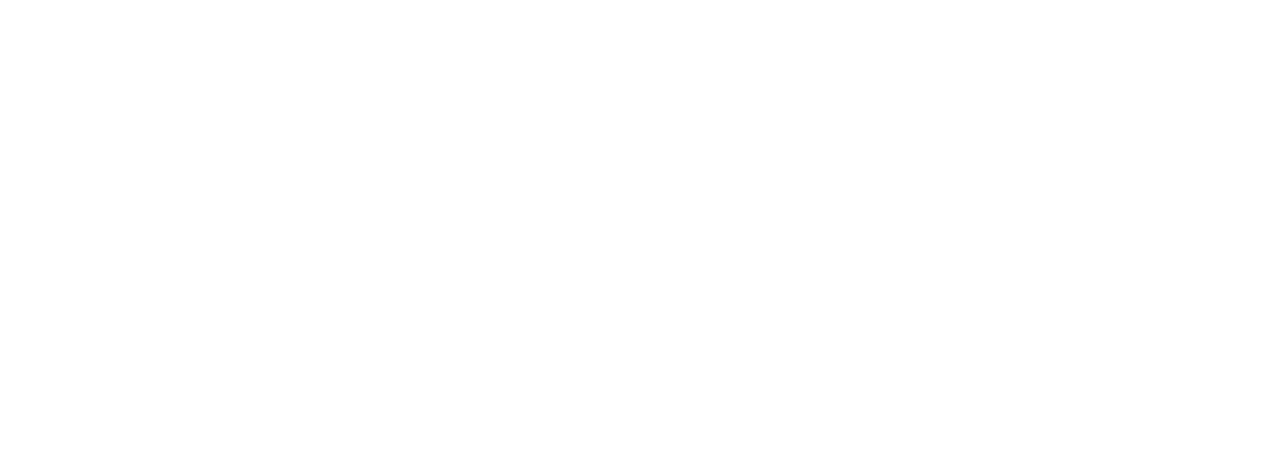
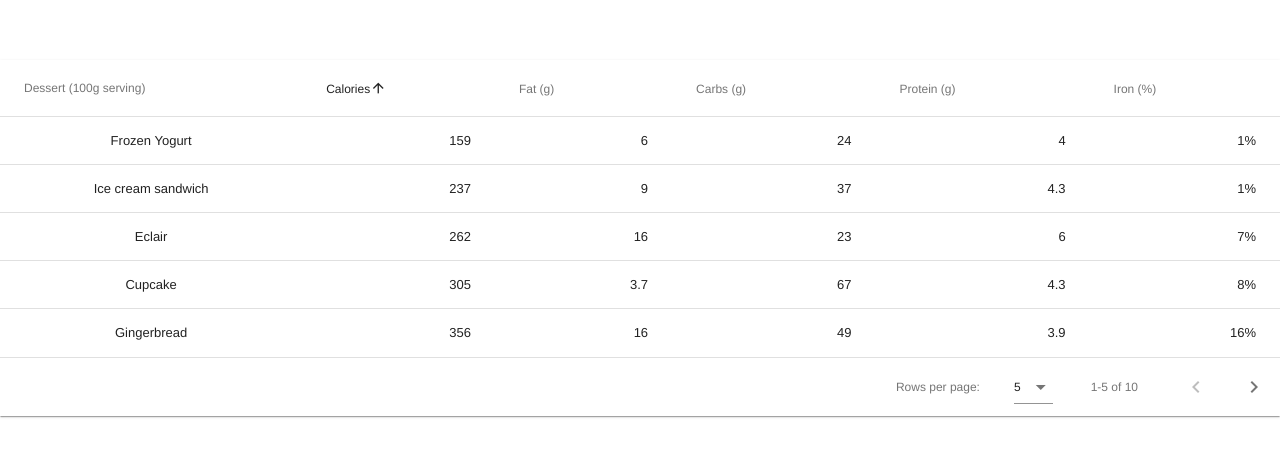
Before and after one commit to ndbinh144/CNM_DAGK, a Vue app in the folder Frontend/: page /#/ in a window 1280 px wide. Shown: the top 456 px of the page. Built offline with nearby package versions, Linux system fonts and the light colour scheme.

Commit message:
Request Receiver Frontend

```diff
--- a/Frontend/package.json
+++ b/Frontend/package.json
@@ -14,7 +14,9 @@
     "build": "node build/build.js"
   },
   "dependencies": {
+    "axios": "^0.18.0",
     "lodash": "^4.17.11",
+    "material-design-icons-iconfont": "^4.0.2",
     "vue": "^2.5.2",
     "vue-router": "^3.0.1",
     "vuetify": "^1.3.5"
--- a/Frontend/src/components/HelloWorld.vue
+++ b/Frontend/src/components/HelloWorld.vue
@@ -1,113 +1,130 @@
 <template>
-  <div class="hello">
-    <h1>{{ msg }}</h1>
-    <h2>Essential Links</h2>
-    <ul>
-      <li>
-        <a
-          href="https://vuejs.org"
-          target="_blank"
-        >
-          Core Docs
-        </a>
-      </li>
-      <li>
-        <a
-          href="https://forum.vuejs.org"
-          target="_blank"
-        >
-          Forum
-        </a>
-      </li>
-      <li>
-        <a
-          href="https://chat.vuejs.org"
-          target="_blank"
-        >
-          Community Chat
-        </a>
-      </li>
-      <li>
-        <a
-          href="https://twitter.com/vuejs"
-          target="_blank"
-        >
-          Twitter
-        </a>
-      </li>
-      <br>
-      <li>
-        <a
-          href="http://vuejs-templates.github.io/webpack/"
-          target="_blank"
-        >
-          Docs for This Template
-        </a>
-      </li>
-    </ul>
-    <h2>Ecosystem</h2>
-    <ul>
-      <li>
-        <a
-          href="http://router.vuejs.org/"
-          target="_blank"
-        >
-          vue-router
-        </a>
-      </li>
-      <li>
-        <a
-          href="http://vuex.vuejs.org/"
-          target="_blank"
-        >
-          vuex
-        </a>
-      </li>
-      <li>
-        <a
-          href="http://vue-loader.vuejs.org/"
-          target="_blank"
-        >
-          vue-loader
-        </a>
-      </li>
-      <li>
-        <a
-          href="https://github.com/vuejs/awesome-vue"
-          target="_blank"
-        >
-          awesome-vue
-        </a>
-      </li>
-    </ul>
-  </div>
+  <v-data-table
+    :headers="headers"
+    :items="desserts"
+    class="elevation-1"
+  >
+    <template slot="items" slot-scope="props">
+      <td>{{ props.item.name }}</td>
+      <td class="text-xs-right">{{ props.item.calories }}</td>
+      <td class="text-xs-right">{{ props.item.fat }}</td>
+      <td class="text-xs-right">{{ props.item.carbs }}</td>
+      <td class="text-xs-right">{{ props.item.protein }}</td>
+      <td class="text-xs-right">{{ props.item.iron }}</td>
+    </template>
+  </v-data-table>
 </template>
 
 <script>
 export default {
-  name: 'HelloWorld',
   data () {
     return {
-      msg: 'Welcome to Your Vue.js App'
-    }
+      headers: [
+        {
+          text: 'Dessert (100g serving)',
+          align: 'left',
+          sortable: false,
+          value: "name"
+        },
+        { text: "Calories", value: "calories" },
+        { text: "Fat (g)", value: "fat" },
+        { text: "Carbs (g)", value: "carbs" },
+        { text: "Protein (g)", value: "protein" },
+        { text: "Iron (%)", value: "iron" }
+      ],
+      desserts: [
+        {
+          value: false,
+          name: "Frozen Yogurt",
+          calories: 159,
+          fat: 6.0,
+          carbs: 24,
+          protein: 4.0,
+          iron: "1%"
+        },
+        {
+          value: false,
+          name: "Ice cream sandwich",
+          calories: 237,
+          fat: 9.0,
+          carbs: 37,
+          protein: 4.3,
+          iron: "1%"
+        },
+        {
+          value: false,
+          name: "Eclair",
+          calories: 262,
+          fat: 16.0,
+          carbs: 23,
+          protein: 6.0,
+          iron: "7%"
+        },
+        {
+          value: false,
+          name: "Cupcake",
+          calories: 305,
+          fat: 3.7,
+          carbs: 67,
+          protein: 4.3,
+          iron: "8%"
+        },
+        {
+          value: false,
+          name: "Gingerbread",
+          calories: 356,
+          fat: 16.0,
+          carbs: 49,
+          protein: 3.9,
+          iron: "16%"
+        },
+        {
+          value: false,
+          name: "Jelly bean",
+          calories: 375,
+          fat: 0.0,
+          carbs: 94,
+          protein: 0.0,
+          iron: "0%"
+        },
+        {
+          value: false,
+          name: "Lollipop",
+          calories: 392,
+          fat: 0.2,
+          carbs: 98,
+          protein: 0,
+          iron: "2%"
+        },
+        {
+          value: false,
+          name: "Honeycomb",
+          calories: 408,
+          fat: 3.2,
+          carbs: 87,
+          protein: 6.5,
+          iron: "45%"
+        },
+        {
+          value: false,
+          name: "Donut",
+          calories: 452,
+          fat: 25.0,
+          carbs: 51,
+          protein: 4.9,
+          iron: "22%"
+        },
+        {
+          value: false,
+          name: "KitKat",
+          calories: 518,
+          fat: 26.0,
+          carbs: 65,
+          protein: 7,
+          iron: "6%"
+        }
+      ]
+    };
   }
-}
+};
 </script>
-
-<!-- Add "scoped" attribute to limit CSS to this component only -->
-<style scoped>
-h1, h2 {
-  font-weight: normal;
-}
-ul {
-  list-style-type: none;
-  padding: 0;
-}
-li {
-  display: inline-block;
-  margin: 0 10px;
-}
-a {
-  color: #42b983;
-}
-</style>
--- a/Frontend/src/components/RequestReceiver.vue
+++ b/Frontend/src/components/RequestReceiver.vue
@@ -1,188 +1,87 @@
 <template>
-    <div id="booking" class="section">
-		<div class="section-center">
-			<div class="container">
-				<div class="row">
-					<div class="booking-form">
-						<div class="form-header">
-							<h1>Book a car</h1>
-						</div>
-						<form>
-							<div class="form-group">
-								<span class="form-label">Full name</span>
-								<input v-model="name" class="form-control" type="tel" placeholder="Enter your full name">
-							</div>
-							<div class="form-group">
-								<span class="form-label">Phone</span>
-								<input v-model="phone" class="form-control" type="tel" placeholder="Enter your phone number">
-							</div>
-							<div class="form-group">
-								<span class="form-label">Pickup Location</span>
-								<input v-model="location" class="form-control" type="text" placeholder="Enter ZIP/Location">
-							</div>
-							<div class="form-group">
-								<span class="form-label">Note</span>
-								<input v-model="note" class="form-control" type="text" placeholder="Enter Note">
-							</div>
-							<div class="form-btn">
-								<button v-on:click="booknow" class="submit-btn">Book Now</button>
-							</div>
-						</form>
-					</div>
-				</div>
-			</div>
-		</div>
-	</div>
+<div id="receiver">
+  <v-toolbar style="margin-top:0px;">
+    <v-toolbar-side-icon></v-toolbar-side-icon>
+    <v-toolbar-title>BCT APP</v-toolbar-title>
+    <v-spacer></v-spacer>
+    <v-toolbar-items class="hidden-sm-and-down">
+      <v-btn flat>Log Out</v-btn>
+    </v-toolbar-items>
+  </v-toolbar>
+	<v-container grid-list-md text-xs-center>
+  <v-parallax
+	src="https://cdn.vuetifyjs.com/images/parallax/material.jpg">
+	<h1 style="color:black;">BOOK A CAR</h1>
+  <v-form ref="form" v-model="valid" lazy-validation>
+    <v-text-field
+      v-model="name"
+      :counter="20"
+      label="Fullname"
+      required
+    ></v-text-field>
+    <v-text-field
+      v-model="phone"
+      label="Phone"
+      required
+    ></v-text-field>
+    <v-text-field
+      v-model="pickuplocation"
+      label="Pickup Location"
+      required
+    ></v-text-field>
+		<v-text-field
+      v-model="note"
+      label="Note"
+    ></v-text-field>
+    <v-checkbox
+      v-model="checkbox"
+      :rules="[v => !!v || 'You must agree to continue!']"
+      label="Do you agree?"
+      required
+    ></v-checkbox>
+
+    <v-btn
+      :disabled="!valid"
+      @click="submit"
+    >
+      submit
+    </v-btn>
+    <v-btn @click="clear">clear</v-btn>
+  </v-form>
+	</v-parallax>
+	</v-container>
+  <v-footer class="pa-3">
+    <v-spacer></v-spacer>
+    <div>&copy; {{ new Date().getFullYear() }}</div>
+  </v-footer>
+  </div>
 </template>
 
 <script>
-export default {
-    name : "submit-btn",
-    method :{
-        booknow: function() {
-            alert('hello');
+  import axios from 'axios'
+
+  export default {
+    data: () => ({
+      valid: true,
+      name: '',
+      checkbox: false
+    }),
+    methods: {
+      submit () {
+        if (this.$refs.form.validate()) {
+          // Native form submission is not yet supported
+          axios.post('/locationidentifier', {
+            name: this.name,
+						phone: this.phone,
+						pickuplocation: this.pickuplocation,
+						note: this.note,
+            checkbox: this.checkbox
+          })
         }
+      },
+      clear () {
+        this.$refs.form.reset()
+      }
     }
-}
+  }
 </script>
-
-<style scoped>
-h1{
-   font-weight: normal;
-}
-.section {
-	position: relative;
-	height: 100vh;
-}
-
-.section .section-center {
-	position: absolute;
-	top: 50%;
-	left: 0;
-	right: 0;
-	-webkit-transform: translateY(-50%);
-	transform: translateY(-50%);
-}
-
-#booking {
-	font-family: 'Montserrat', sans-serif;
-    /*background-image: url('../img/background.jpg');*/
-	background-size: cover;
-	background-position: center;
-}
-
-#booking::before {
-	content: '';
-	position: absolute;
-	left: 0;
-	right: 0;
-	bottom: 0;
-	top: 0;
-	background: rgba(0, 0, 0, 0.6);
-}
-
-.booking-form {
-	max-width: 642px;
-	width: 100%;
-	margin: auto;
-}
-
-.booking-form .form-header {
-	text-align: center;
-	margin-bottom: 25px;
-}
-
-.booking-form .form-header h1 {
-	font-size: 58px;
-	text-transform: uppercase;
-	font-weight: 700;
-	color: #ffc001;
-	margin: 0px;
-}
-
-.booking-form>form {
-	background-color: #101113;
-	padding: 30px 20px;
-	border-radius: 3px;
-}
-
-.booking-form .form-group {
-	position: relative;
-	margin-bottom: 15px;
-}
-
-.booking-form .form-control {
-	background-color: #f5f5f5;
-	border: none;
-	height: 45px;
-	border-radius: 3px;
-	-webkit-box-shadow: none;
-	box-shadow: none;
-	font-weight: 400;
-	color: #101113;
-    text-align: center;
-}
-
-.booking-form .form-control::-webkit-input-placeholder {
-	color: rgba(16, 17, 19, 0.3);
-}
-
-.booking-form .form-control:-ms-input-placeholder {
-	color: rgba(16, 17, 19, 0.3);
-}
-
-.booking-form .form-control::placeholder {
-	color: rgba(16, 17, 19, 0.3);
-}
-
-.booking-form input[type="date"].form-control:invalid {
-	color: rgba(16, 17, 19, 0.3);
-}
-
-.booking-form select.form-control {
-	-webkit-appearance: none;
-	-moz-appearance: none;
-	appearance: none;
-}
-
-.booking-form select.form-control+.select-arrow {
-	position: absolute;
-	right: 0px;
-	bottom: 6px;
-	width: 32px;
-	line-height: 32px;
-	height: 32px;
-	text-align: center;
-	pointer-events: none;
-	color: #101113;
-	font-size: 14px;
-}
-
-.booking-form select.form-control+.select-arrow:after {
-	content: '\279C';
-	display: block;
-	-webkit-transform: rotate(90deg);
-	transform: rotate(90deg);
-}
-
-.booking-form .form-label {
-	color: #fff;
-	font-size: 12px;
-	font-weight: 400;
-	margin-bottom: 5px;
-	display: block;
-	text-transform: uppercase;
-}
-
-.booking-form .submit-btn {
-	color: #101113;
-	background-color: #ffc001;
-	font-weight: 700;
-	height: 50px;
-	border: none;
-	width: 100%;
-	display: block;
-	border-radius: 3px;
-	text-transform: uppercase;
-}
-</style>
--- a/Frontend/src/main.js
+++ b/Frontend/src/main.js
@@ -1,9 +1,13 @@
 // The Vue build version to load with the `import` command
 // (runtime-only or standalone) has been set in webpack.base.conf with an alias.
 import Vue from 'vue'
+import Vuetify from 'vuetify'
 import App from './App'
 import router from './router'
+import 'vuetify/dist/vuetify.min.css'
+import 'material-design-icons-iconfont/dist/material-design-icons.css'
 
+Vue.use(Vuetify)
 Vue.config.productionTip = false
 
 /* eslint-disable no-new */
--- a/Frontend/src/router/index.js
+++ b/Frontend/src/router/index.js
@@ -1,6 +1,7 @@
 import Vue from 'vue'
 import Router from 'vue-router'
 import RequestReceiver from '@/components/RequestReceiver'
+import HelloWorld from '@/components/HelloWorld'
 
 Vue.use(Router)
 
@@ -10,6 +11,11 @@ export default new Router({
       path: '/receiver',
       name: 'RequestReceiver',
       component: RequestReceiver
+    },
+    {
+      path: '/',
+      name: 'HelloWorld',
+      component: HelloWorld
     }
   ]
 })
```
Also changed, not shown: 1 other file (tests, documents, lock files or other folders).
